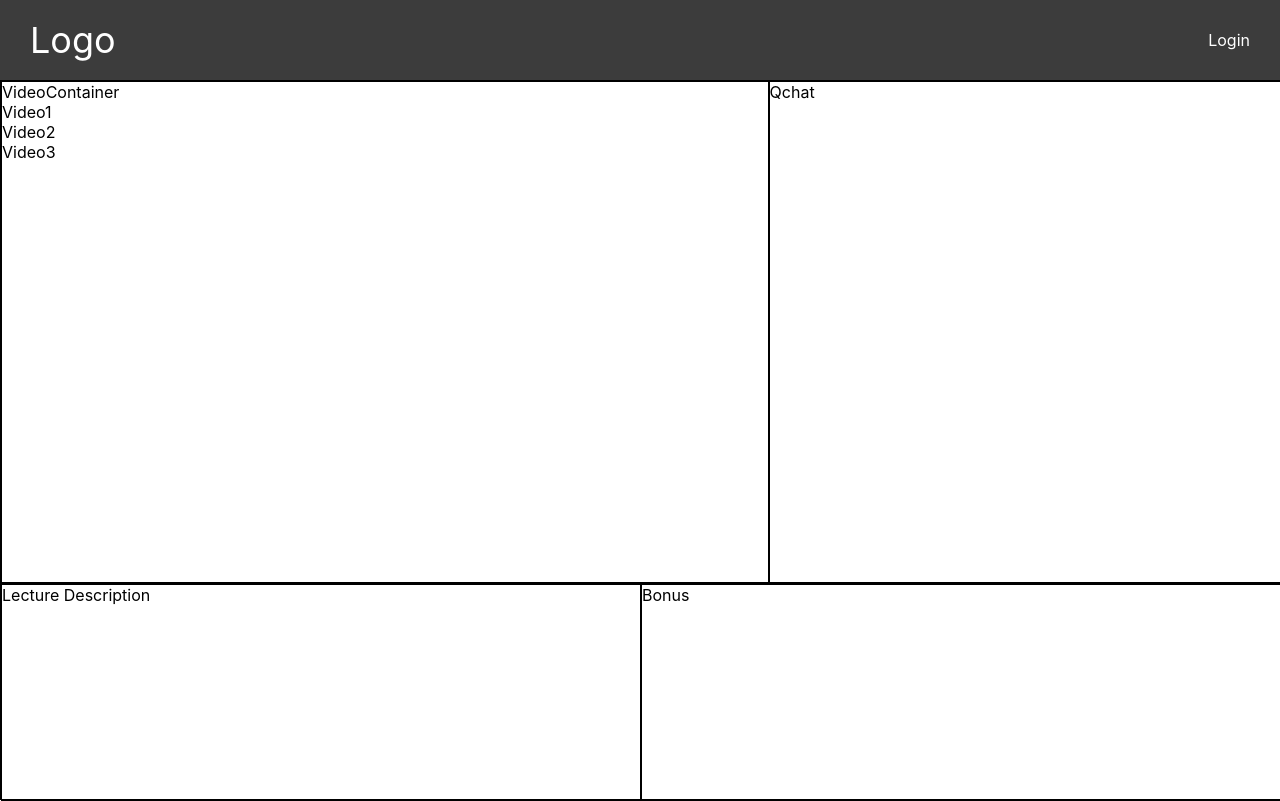
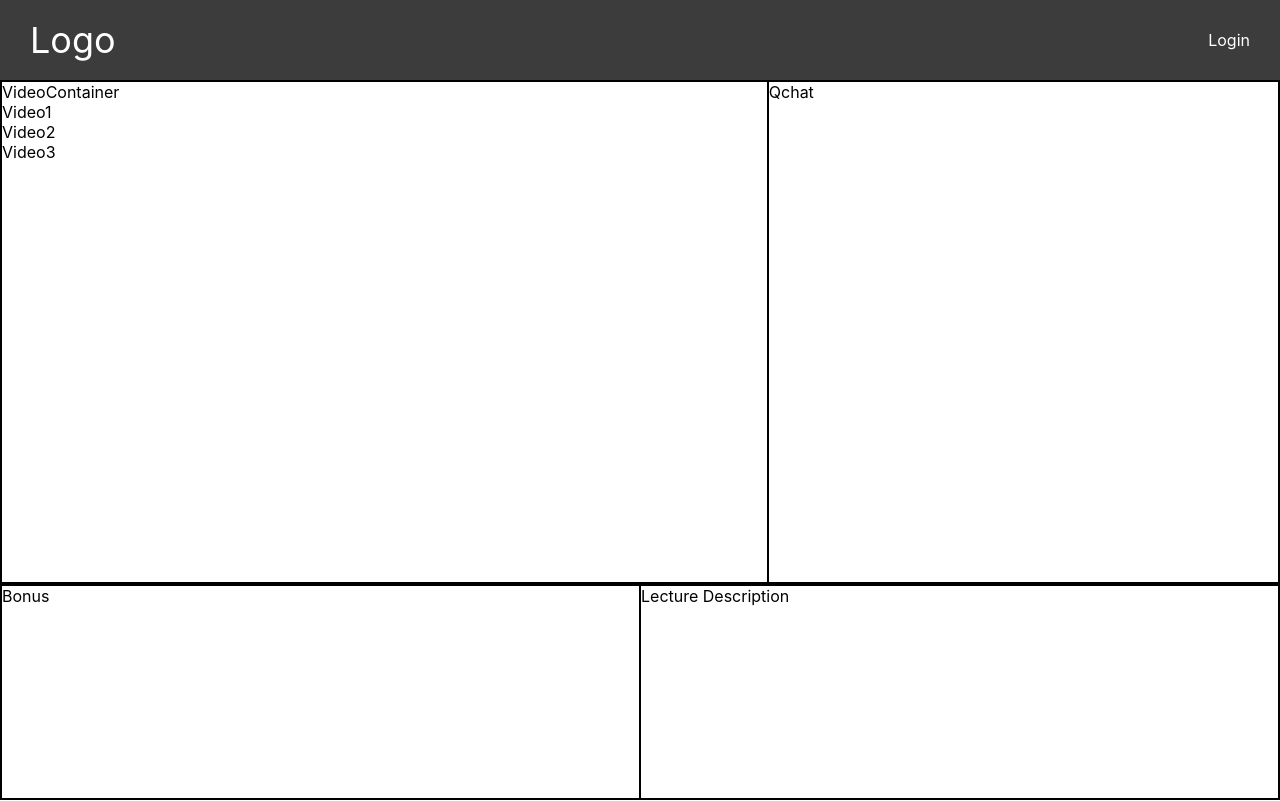
Before and after one commit to online-classroom/classroom, a React (Create React App) app: page /classroom in a window 1280 px wide. Built offline with nearby package versions, Linux system fonts and the light colour scheme.

Commit message:
fist commit of the morning

```diff
--- a/src/Pages/Classroom/Classroom.js
+++ b/src/Pages/Classroom/Classroom.js
@@ -14,11 +14,11 @@ const Classroom =()=>{
                 </div>
             </div>
             <div className='bonus_description_container'>
+                <div className='bonus_container'>
+                    Bonus
+                </div>
                 <div className='description_container'>
                     Lecture Description
-                </div>
-                <div className='bonus_container'>
-                    Bonus
                 </div>
             </div>
         </div>
--- a/src/Pages/Classroom/Classroom.scss
+++ b/src/Pages/Classroom/Classroom.scss
@@ -3,6 +3,7 @@
     width: 100vw;
     display: flex;
     flex-direction: column;
+    box-sizing: border-box;
 }
 
     .video_qchat_container {
@@ -11,18 +12,21 @@
         height: 70%;
         display: flex;
         flex-direction: row;
+        box-sizing: border-box;
     }
 
         .video_container {
             border: 1px solid black;
             width: 60%;
             height: 100%;
+            box-sizing: border-box;
         }
 
         .qchat_container {
             border: 1px solid black;
             width: 40%;
             height: 100%;
+            box-sizing: border-box;
         }
 
     .bonus_description_container {
@@ -31,16 +35,19 @@
         height: 30%;
         display: flex;
         flex-direction: row;
+        box-sizing: border-box;
     }
 
         .description_container {
             border: 1px solid black;
             width: 50%;
             height: 100%;
+            box-sizing: border-box;
         }
 
         .bonus_container {
             border: 1px solid black;
             width: 50%;
             height: 100%;
+            box-sizing: border-box;
         }
```
Also changed, not shown: src/Components/QueueChat/Chat.js (added, +11 -0 lines), src/Components/QueueChat/Queue.js (added, +11 -0 lines), src/Containers/QueueChatContainer/QueueChatContainer.js (added, +19 -0 lines), src/Containers/QChatContainer/QChatContainer.scss (deleted), src/Containers/QueueChatContainer/QueueChatContainer.scss (added).
